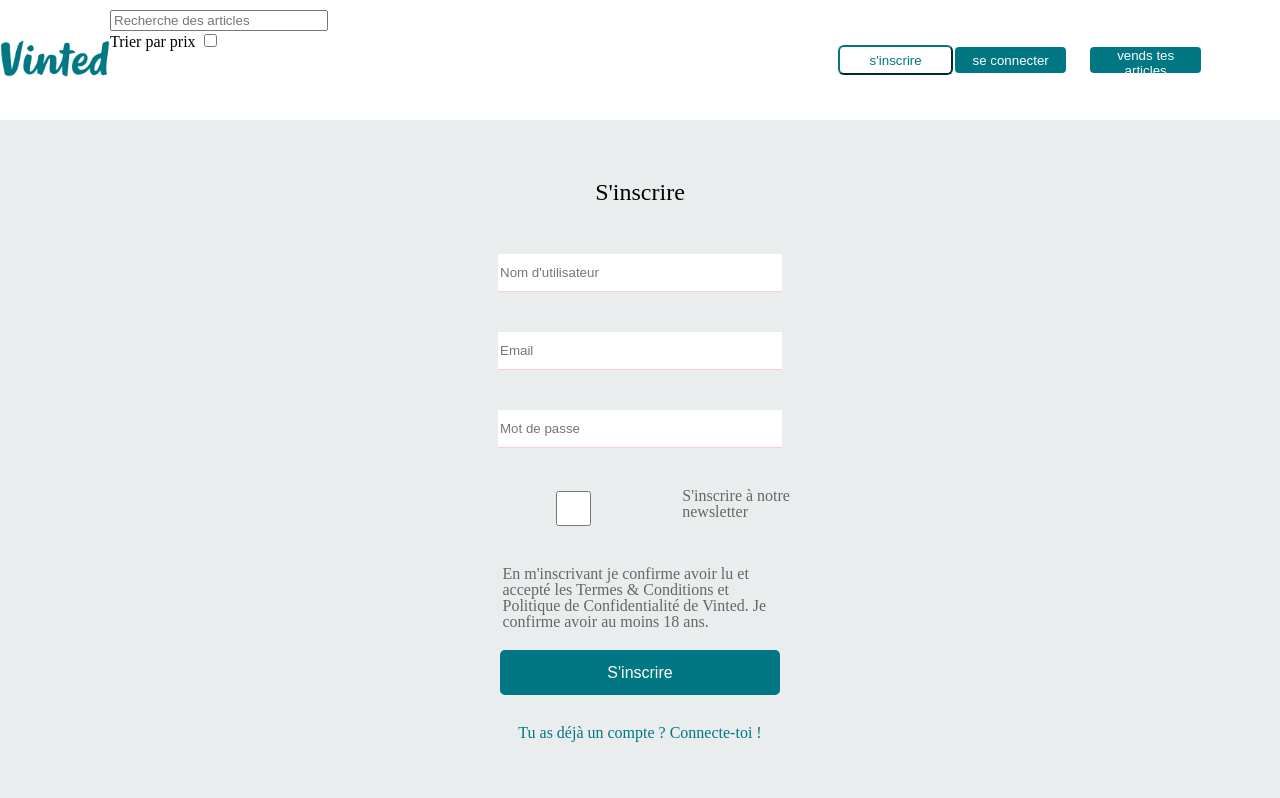
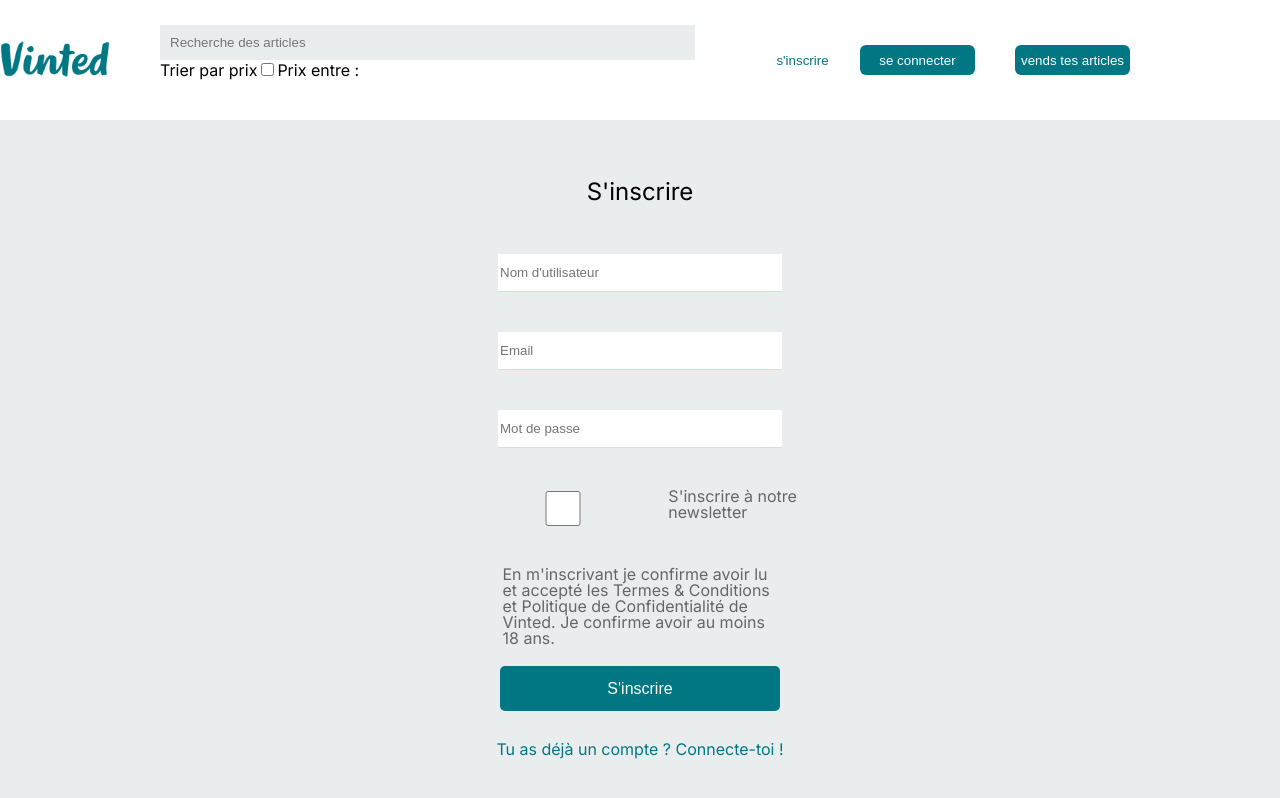
Before and after one commit to CharlotteChartrou/vinted-front, a React (Vite) app: page /signup in a window 1280 px wide. Built offline with nearby package versions, Linux system fonts and the light colour scheme; the HTML template or start-up script is replaced by a standard one.

Commit message:
price sort

```diff
--- a/src/App.css
+++ b/src/App.css
@@ -1,3 +1,5 @@
+@import url("https://fonts.googleapis.com/css2?family=Inter:wght@300;400&family=Kanit:wght@100&family=Montserrat:ital,wght@0,200;0,700;1,200&family=Roboto:wght@100;400;700&display=swap");
+
 .container {
   width: 1280px;
   margin: auto;
@@ -5,6 +7,7 @@
 
 body {
   background-color: #eaedee;
+  font-family: "Inter", sans-serif;
 }
 
 .header-bloc {
@@ -12,6 +15,8 @@ body {
   width: 100%;
   height: 120px;
   align-items: center;
+  align-content: space-between;
+  gap: 50px;
 }
 
 .header {
@@ -25,8 +30,7 @@ body {
   display: flex;
   flex-direction: row;
   width: 100%;
-  margin-left: 510px;
-  gap: 20px;
+  gap: 40px;
 
   border-radius: 6px;
   font-family: Arial;
@@ -40,14 +44,14 @@ body {
   background-color: white;
   color: #007783;
   border-radius: 6px;
-  border-color: #007783;
+  border: none;
 }
 
 .button button:last-child {
   outline: none;
   width: 115px;
   height: 30px;
-  border: 2px solid white;
+  border: none;
   border-radius: 6px;
   color: white;
   background-color: #007783;
@@ -80,6 +84,7 @@ body {
 
 .bloc-home button {
   color: white;
+
   background-color: #007783;
   border-radius: 6px;
   font-family: Arial;
@@ -87,13 +92,14 @@ body {
   height: 45px;
   width: 185px;
   margin-top: 50px;
-  border-color: white;
+  border: none;
 }
 
 .display-offers img {
   width: 230px;
   height: 300px;
   object-fit: cover;
+  padding-bottom: 5px;
 }
 
 .display-offers {
@@ -125,7 +131,7 @@ body {
 }
 
 .search-container {
-  width: 632px;
+  width: 100%;
   height: 100px;
   display: flex;
   flex-direction: column;
@@ -134,6 +140,10 @@ body {
 
 .search-container > input {
   width: 100%;
+  border: none;
+  padding: 10px;
+  margin-top: 15px;
+  background-color: #eaedee;
 }
 
 .signup {
@@ -381,3 +391,14 @@ h6 {
   border-radius: 4px;
   color: #fff;
 }
+
+.offer-info-home {
+  color: #999999;
+  font-size: 12px;
+  padding-top: 5px;
+}
+
+.price {
+  color: black;
+  font-size: 16px;
+}
--- a/src/App.jsx
+++ b/src/App.jsx
@@ -13,6 +13,7 @@ import Publish from "./pages/Publish";
 function App() {
   const [token, setToken] = useState(Cookies.get("token") || null);
   const [search, setSearch] = useState("");
+  const [priceSort, setPriceSort] = useState(true);
 
   const handleToken = (token) => {
     if (token) {
@@ -31,9 +32,14 @@ function App() {
         handleToken={handleToken}
         search={search}
         setSearch={setSearch}
+        priceSort={priceSort}
+        setPriceSort={setPriceSort}
       />
       <Routes>
-        <Route path="/" element={<Home search={search} />} />
+        <Route
+          path="/"
+          element={<Home search={search} priceSort={priceSort} />}
+        />
         <Route path="/offer/:id" element={<Offer token={token} />} />
         <Route path="/signup" element={<Signup handleToken={handleToken} />} />
         <Route path="/login" element={<Login handleToken={handleToken} />} />
--- a/src/components/Header.jsx
+++ b/src/components/Header.jsx
@@ -1,7 +1,15 @@
 import logo from "../img/vinted_logo.png";
 import { useNavigate } from "react-router-dom";
+import { Range } from "react-range";
 
-const Header = ({ token, handleToken, search, setSearch }) => {
+const Header = ({
+  token,
+  handleToken,
+  search,
+  setSearch,
+  priceSort,
+  setPriceSort,
+}) => {
   const navigate = useNavigate();
 
   return (
@@ -21,10 +29,19 @@ const Header = ({ token, handleToken, search, setSearch }) => {
               }}
             ></input>
             <div>
-              <span>Trier par prix</span>{" "}
+              <span>Trier par prix</span>
               <span className="check-box">
-                <input type="checkbox" name="price"></input>
+                <input
+                  type="checkbox"
+                  name="price"
+                  onClick={(event) => {
+                    priceSort(true)
+                      ? setPriceSort("price-desc")
+                      : setPriceSort("price-desc");
+                  }}
+                ></input>
               </span>
+              <span>Prix entre :</span>
             </div>
           </div>
           <div className="button">
--- a/src/pages/Home.jsx
+++ b/src/pages/Home.jsx
@@ -4,7 +4,7 @@ import axios from "axios";
 import background from "../img/background-img.jpeg";
 import { useNavigate } from "react-router-dom";
 
-const Home = ({ search }) => {
+const Home = ({ search, priceSort }) => {
   const navigate = useNavigate();
   const [data, setData] = useState([]);
   const [isLoading, setIsLoading] = useState(true);
@@ -13,10 +13,11 @@ const Home = ({ search }) => {
     const fetchData = async () => {
       try {
         const response = await axios.get(
-          `https://lereacteur-vinted-api.herokuapp.com/offers?title=${search}`
+          `https://lereacteur-vinted-api.herokuapp.com/offers?sort=${priceSort}&title=${search}`
         );
         setData(response.data);
         console.log(response.data);
+        console.log(priceSort);
         setIsLoading(false);
       } catch (error) {
         console.log(error.message);
@@ -24,7 +25,7 @@ const Home = ({ search }) => {
     };
 
     fetchData();
-  }, [search]);
+  }, [search, priceSort]);
 
   return isLoading ? (
     <p>Loading...</p>
@@ -62,6 +63,18 @@ const Home = ({ search }) => {
                   </div>
                   <img src={offer.product_image.secure_url} />
                   <div className="price">{offer.product_price}€</div>
+
+                  {offer.product_details.map((detail, index) => {
+                    if (detail.MARQUE || detail.TAILLE) {
+                      return (
+                        <p key={index} className="offer-info-home">
+                          {detail.MARQUE || detail.TAILLE}
+                        </p>
+                      );
+                    } else {
+                      return null;
+                    }
+                  })}
                 </Link>
               </div>
             );
```
